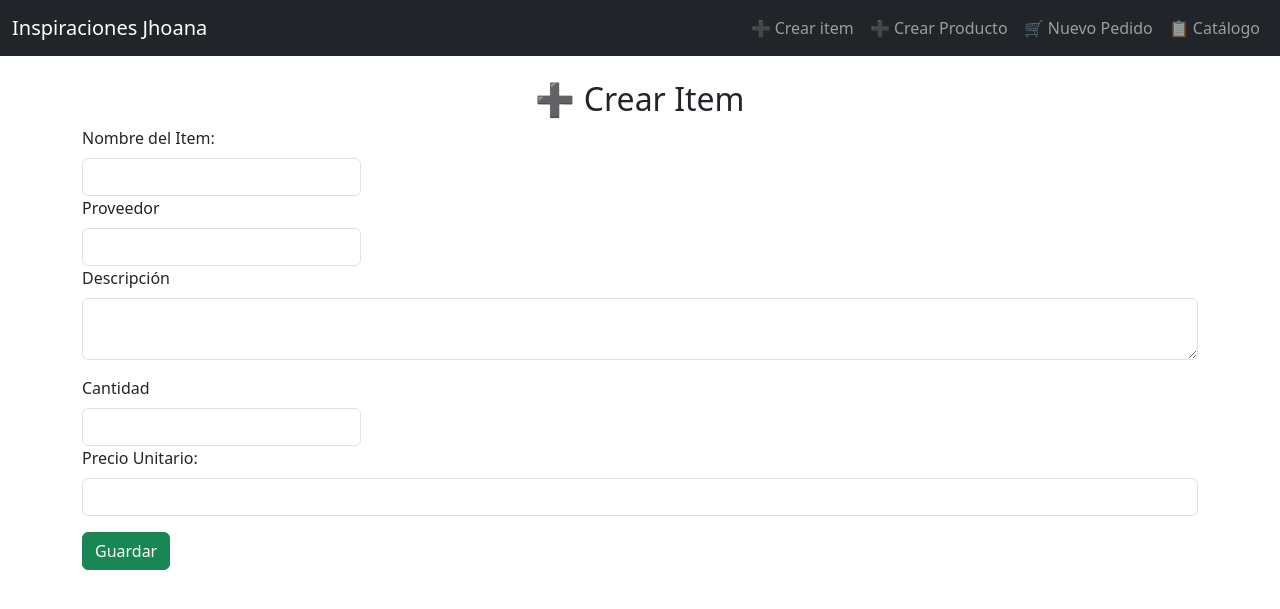
After one commit to marietaGonzales/inspiracionesJhoana, a Flask app: page /add_item in a window 1280 px wide. The commit adds this page. Shown: the top 609 px of the page. Run offline with Flask 3, Linux system fonts and the light colour scheme; parts of the project's set-up code (start-up, migrations or seed data) failed here and were passed over.

Commit message:
items html

```diff
--- a/proyectoInspiraciones Jhoana/app.py
+++ b/proyectoInspiraciones Jhoana/app.py
@@ -1,7 +1,11 @@
 from flask import Flask, render_template, request
+from supabase import create_client, Client
 import datetime
+import os
+from dotenv import load_dotenv
 
 app = Flask(__name__)
+load_dotenv()
 
 products = {
     "Washitape": 10,
@@ -44,9 +48,12 @@ def checkout():
 
     return render_template("checkout.html", name=name, rows=rows, total=total)
 # Connect to Supabase
-url = "https://tfntvebjfawvmfypwshb.supabase.co"
-key = "sb_publishable_XOVAUeupiJsrOHb_YcVZiQ_dD25Hn3w"
-supabase_client = supabase.create_client(url, key)
+url = os.getenv("SUPABASE_URL")
+key = os.getenv("SUPABASE_KEY")
+if not url or not key:
+    raise ValueError("Supabase URL or Key is missing. Check your .env file.")
+
+supabase_client: Client = create_client(url, key)
 
 @app.route("/add_product", methods=["GET", "POST"])
 def add_product():
@@ -66,6 +73,46 @@ def add_product():
     # Get items from Supabase to show in dropdown
     items = supabase_client.table("items").select("*").execute()
     return render_template("add_product.html", items=items.data)
+@app.route("/list_products")
+def list_products():
+    # Traer todos los productos desde Supabase
+    products = supabase_client.table("products").select("*").execute()
+    # También traer info de items para mostrar nombre
+    items = supabase_client.table("items").select("*").execute()
+
+    # Crear un diccionario para mapear product_id → nombre
+    item_map = {item["product_id"]: item["name"] for item in items.data}
+
+    # Pasar productos y nombres al template
+    return render_template("list_products.html", products=products.data, item_map=item_map)
+@app.route("/add_item", methods=["GET", "POST"])
+def add_item():
+    if request.method == "POST":
+        name = request.form.get("name")
+        provider = request.form.get("provider")
+        short_description = request.form.get("short_description")
+        quantity = request.form.get("quantity")
+        time_of_purchase = request.form.get("time")
+        unitary_price = request.form.get("unitary_price")
+
+        # Insertar en la tabla items
+        supabase_client.table("items").insert({
+            "name": name,
+            "provider": provider,
+            "short_description": short_description,
+            "time_of_purchase": time_of_purchase,
+            "quantity": quantity,
+            "unitary_price": unitary_price
+        }).execute()
+
+        return redirect(url_for("list_items"))
+
+    return render_template("add_item.html")
+@app.route("/list_items")
+def list_items():
+    items = supabase_client.table("items").select("*").execute()
+    return render_template("list_items.html", items=items.data)
+
 
 if __name__ == "__main__":
-    app.run(debug=True, port=8080)
+    app.run(host="0.0.0.0", port=5000, debug=True)
--- /dev/null
+++ b/proyectoInspiraciones Jhoana/templates/add_item.html
@@ -0,0 +1,28 @@
+{% extends "base.html" %}
+{% block title %}Crear Item{% endblock %}
+{% block content %}
+<h2 class="text-center">➕ Crear Item</h2>
+<form method="POST" action="/add_item">
+    <div class="col-md-3">
+        <label class="form-label">Nombre del Item:</label>
+        <input type="text" name="name" class="form-control" required>
+    </div>
+    <div class="col-md-3">
+        <label class="form-label">Proveedor</label>
+        <input type="text" name="provider" class="form-control" required>
+    </div>
+    <div class="mb-3">
+        <label class="form-label">Descripción</label>
+        <textarea class="form-control" name="short_description" aria-label="Descripción"></textarea>
+    </div>
+    <div class="col-md-3">
+        <label class="form-label">Cantidad</label>
+        <input type="text" name="quantity" class="form-control" required>
+    </div>
+    <div class="mb-3">
+        <label class="form-label">Precio Unitario:</label>
+        <input type="number" step="0.01" name="unitary_price" class="form-control" required>
+    </div>
+    <button type="submit" class="btn btn-success">Guardar</button>
+</form>
+{% endblock %}
--- a/proyectoInspiraciones Jhoana/templates/base.html
+++ b/proyectoInspiraciones Jhoana/templates/base.html
@@ -1,17 +1,42 @@
 <!DOCTYPE html>
-<html lang="en">
+<html lang="es">
 <head>
     <meta charset="UTF-8">
     <title>{% block title %}{% endblock %}</title>
-    <link href="https://cdn.jsdelivr.net/npm/bootstrap@5.3.2/dist/css/bootstrap.min.css" rel="stylesheet">
-    <link rel="stylesheet" href="{{ url_for('static', filename='css/styles.css') }}">
+    <link href="https://cdn.jsdelivr.net/npm/bootstrap@5.3.0/dist/css/bootstrap.min.css" rel="stylesheet">
 </head>
-<body class="container py-4" style="background-color:#F1EFF7;">
-    <div class="text-center mb-4">
-        <img src="{{ url_for('static', filename='img/logo.png') }}" alt="Logo" style="max-height:100px;">
+<body>
+    <!-- Navbar -->
+    <nav class="navbar navbar-expand-lg navbar-dark bg-dark">
+        <div class="container-fluid">
+            <a class="navbar-brand" href="/">Inspiraciones Jhoana</a>
+            <button class="navbar-toggler" type="button" data-bs-toggle="collapse" data-bs-target="#navbarNav">
+                <span class="navbar-toggler-icon"></span>
+            </button>
+            <div class="collapse navbar-collapse" id="navbarNav">
+                <ul class="navbar-nav ms-auto">
+                    <li class="nav-item">
+                        <a class="nav-link" href="/add_item">➕ Crear item</a>
+                    </li>
+                    <li class="nav-item">
+                        <a class="nav-link" href="/add_product">➕ Crear Producto</a>
+                    </li>
+                    <li class="nav-item">
+                        <a class="nav-link" href="/new_order">🛒 Nuevo Pedido</a>
+                    </li>
+                    <li class="nav-item">
+                        <a class="nav-link" href="/list_products">📋 Catálogo</a>
+                    </li>
+                </ul>
+            </div>
+        </div>
+    </nav>
+
+    <!-- Main content -->
+    <div class="container mt-4">
+        {% block content %}{% endblock %}
     </div>
-    {% block content %}{% endblock %}
-    <script src="{{ url_for('static', filename='js/functions.js') }}"></script>
-    <script src="https://cdnjs.cloudflare.com/ajax/libs/html2canvas/1.4.1/html2canvas.min.js"></script>
+
+    <script src="https://cdn.jsdelivr.net/npm/bootstrap@5.3.0/dist/js/bootstrap.bundle.min.js"></script>
 </body>
 </html>
```
Also changed, not shown: proyectoInspiraciones Jhoana/templates/list_items.html (added, +21 -0 lines), proyectoInspiraciones Jhoana/templates/list_products.html (added, +27 -0 lines), 1 other file.
